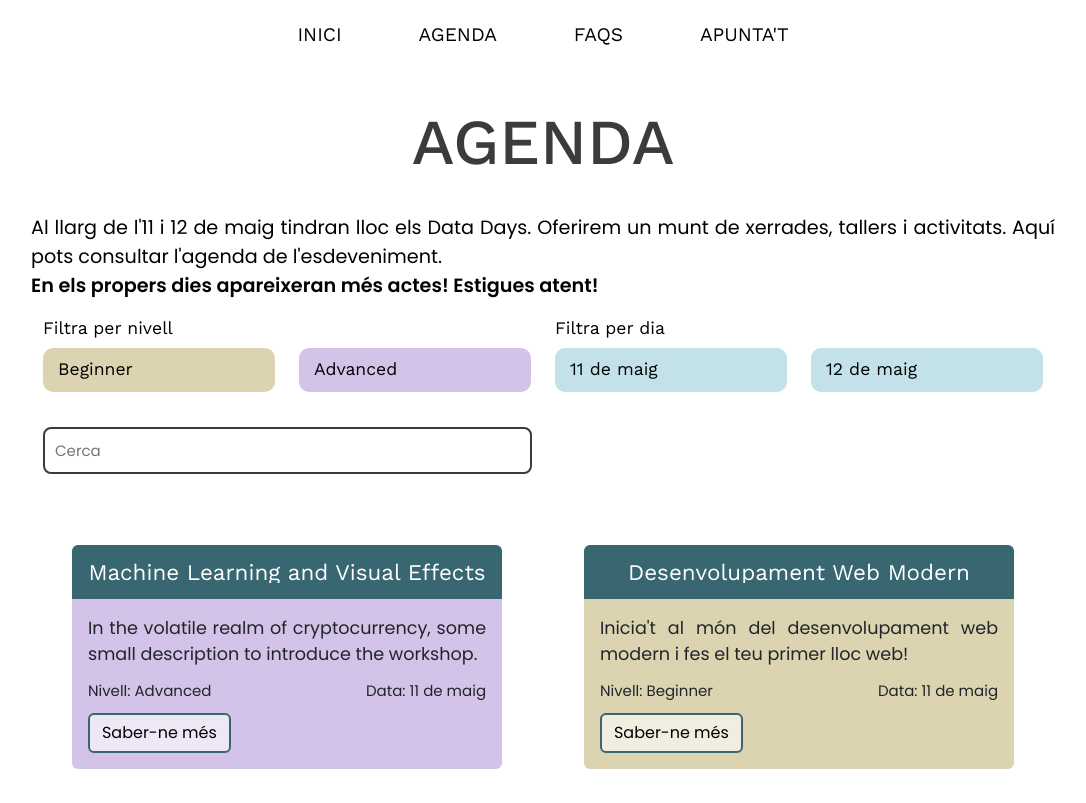
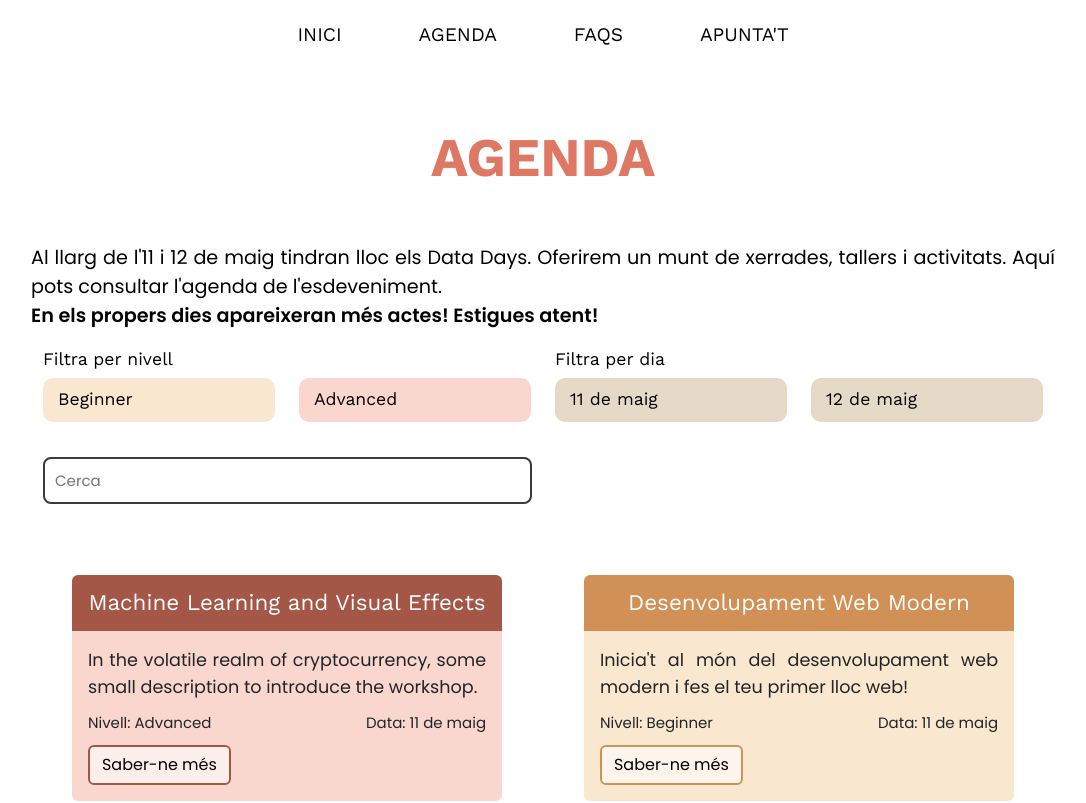
Before and after one commit to orlandoroldan/data_days_web, a React (Vite) app: page /agenda in a window 1280 px wide. Shown: the top 803 px of the page, without its empty margins (97-1183 px from the left). Built offline with nearby package versions, Linux system fonts and the light colour scheme.

Commit message:
changes_by_silvia

```diff
--- a/src/App.css
+++ b/src/App.css
@@ -22,11 +22,21 @@
 .titol-agenda,
 .titol-presentacio {
   margin-bottom: 40px;
-  color: #3a3b3c;
+  /* color: #3a3b3c; */
+
+  /*opció 2*/
+  color:#DE7763;
+  /* background-color: white; */
+
   text-align: center;
-  font-weight: 500 !important;
+  font-weight: 700 !important;
   text-transform: uppercase;
-  font-size: 4rem !important;
+  font-size: 3.4rem !important;
+  padding-top: 20px;
+  padding-bottom:20px;
+  margin-left:80px;
+  margin-right:80px;
+  border-radius:15px;
 }
 
 .btn.btn-orange {
@@ -34,13 +44,23 @@
   color: black;
   align-items: center;
   border-style: solid;
-  border-color: #386671;
+  border-color: #7d6761;
   background-color: rgba(255, 255, 255, 0.6);
   border-width: 2px;
 }
 
-.btn.btn-smooth-transition:hover {
-  background-color: #386671;
+.btn.btn-Beginner {
+  font-size: 1rem !important;
+  color: black;
+  align-items: center;
+  border-style: solid;
+  border-color: #d19156;
+  background-color: rgba(255, 255, 255, 0.6);
+  border-width: 2px;
+}
+
+.btn.btn-Beginner.btn-smooth-transition:hover {
+  background-color: #d19156;
   color: white;
   -moz-transition: all 0.4s ease-in-out;
   -o-transition: all 0.4s ease-in-out;
@@ -48,6 +68,53 @@
   transition: all 0.4s ease-in-out;
 }
 
+.btn.btn-Advanced {
+  font-size: 1rem !important;
+  color: black;
+  align-items: center;
+  border-style: solid;
+  border-color: #a55747;
+  background-color: rgba(255, 255, 255, 0.6);
+  border-width: 2px;
+}
+
+.btn.btn-Advanced.btn-smooth-transition:hover {
+  background-color: #a55747;
+  color: white;
+  -moz-transition: all 0.4s ease-in-out;
+  -o-transition: all 0.4s ease-in-out;
+  -webkit-transition: all 0.4s ease-in-out;
+  transition: all 0.4s ease-in-out;
+}
+
+.btn.btn-smooth-transition:hover {
+  background-color: #7d6761;
+  color: white;
+  -moz-transition: all 0.4s ease-in-out;
+  -o-transition: all 0.4s ease-in-out;
+  -webkit-transition: all 0.4s ease-in-out;
+  transition: all 0.4s ease-in-out;
+}
+
+
+.btn.btn-red {
+  font-size: 1rem !important;
+  color: black;
+  align-items: center;
+  border-style: solid;
+  border-color: #7d6761;
+  background-color: rgba(255, 255, 255, 0.6);
+  border-width: 2px;
+}
+
+.btn.btn-smooth-transition:hover {
+  background-color: #7d6761;
+  color: white;
+  -moz-transition: all 0.4s ease-in-out;
+  -o-transition: all 0.4s ease-in-out;
+  -webkit-transition: all 0.4s ease-in-out;
+  transition: all 0.4s ease-in-out;
+}
 
 /* -------------------- QUI SOM? --------------------------- */
 
@@ -156,6 +223,13 @@ b {
   position: relative;
   height: 100vh;
   overflow-y: hidden !important;
+  animation: fadeIn 2s;
+}
+
+@keyframes fadeIn {
+  0% { opacity: 0; }
+  10% { opacity: 0; }
+  100% { opacity: 1; }
 }
 
 .logo-container>* {
@@ -205,6 +279,7 @@ b {
   font-family: "Poppins", Helvetica, Arial, sans-serif;
   display: flex;
   background-color: #cb3f4b;
+  /* background-color: #DE7763; */
   width: fit-content;
 }
 
@@ -257,10 +332,36 @@ b {
 
 /* ---------------- FAQs ----------------------------- */
 
+.separator {
+  background-color: #DE7763;
+  color:#DE7763;
+  width:106.4% !important;
+  margin-left:-3.2%;
+  /* border-radius:15px; */
+  margin-top:10px;
+  font-size:0.35rem;
+  margin-bottom:10px;
+}
+
+.FAQsection {
+  padding:3%;
+  background-color:#fbe4df;
+  padding-bottom:2%;
+  border-radius:10px;
+  margin-bottom:25px;
+}
+
 .FAQsection h3 {
   font-size: 1.9rem;
-  margin-top: 1.75rem;
+  font-weight: 450;
+  /* margin-top: 1.5rem; */
+  width:100%;
+  color:#DE7763;
+  border-top-left-radius: 4px;
+  border-top-right-radius: 7px;
+  margin-bottom:1%;
 }
+
 
 .FAQquestion {
   padding-top: 11px;
--- a/src/components/Filter/Filter.jsx
+++ b/src/components/Filter/Filter.jsx
@@ -4,14 +4,26 @@ import "./Filter.css";
 const capitalize = (str) =>
   str.charAt(0).toUpperCase() + str.slice(1).toLowerCase();
 
-const color_by_level = (level) => {
-  if (level.level === "Beginner") {
-    return "#dcd4b1";
+const color_by_level = (state,level) => {
+
+  if (state === "unclicked"){
+    if (level.level === "Beginner") {
+      return "#fae7cf";
+    }
+    else if (level.level === "Advanced") {
+      return "#f9d7cf";
+    }
+    return "#e5dac7";
   }
-  else if (level.level === "Advanced") {
-    return "#d3c3e9";
+  if (state === "clicked"){
+    if (level.level === "Beginner") {
+        return "#d19156";
+    }
+    else if (level.level === "Advanced"){
+        return "#a55747"
+    }
+    return "#7d6761";
   }
-  return "#c3e1e9";
 };
 
 const Filter = ({ level, isActive, onClick }) => {
@@ -20,9 +32,9 @@ const Filter = ({ level, isActive, onClick }) => {
       <div
         className="wrapper"
         onClick={onClick}
-        style={{ backgroundColor: `${isActive ? "#386671" : color_by_level({ level })}` }}
+        style={{ backgroundColor: `${isActive ? color_by_level("clicked", { level }) : color_by_level("unclicked",{ level })}` }}
       >
-        <h3 className="title text-nowrap" style={{ color: `${isActive ? color_by_level({ level }) : "black"}` }}>{capitalize(level)}</h3>
+        <h3 className="title text-nowrap" style={{ color: `${isActive ? color_by_level("unclicked", { level }) : "black"}` }}>{capitalize(level)}</h3>
       </div>
     </div>
 
--- a/src/components/Modal/Modal.css
+++ b/src/components/Modal/Modal.css
@@ -10,8 +10,9 @@
     padding-left: 5%;
     padding-right: 20%;
     border-radius: 5px;
-    color: black;
-    background-color: rgb(203, 184, 159);
+    color: white;
+    /* background-color: rgb(203, 184, 159); */
+    background-color: #7d6761;
     font-weight: 500;
     font-size: 1.6rem;
     text-align: left;
--- a/src/components/Workshop/Workshop.css
+++ b/src/components/Workshop/Workshop.css
@@ -29,7 +29,8 @@
   color: white;
   height: 20%;
   text-align: center;
-  background-color: #386671;
+  /* background-color: #386671; */
+  background-color: #4795a5;
   font-size: 1.4rem;
 }
 
@@ -38,6 +39,8 @@
   -webkit-line-clamp: 1;
   -webkit-box-orient: vertical;
   overflow: hidden;
+  font-size:1em;
+  padding-bottom:2px;
 }
 
 .workshop-content {
--- a/src/components/Workshop/Workshop.jsx
+++ b/src/components/Workshop/Workshop.jsx
@@ -3,9 +3,15 @@ import PropTypes from 'prop-types';
 import Modal from '../Modal/Modal';
 import "./Workshop.css";
 
-const level_to_color = (level) => {
-  if (level === "Beginner") return "#dcd4b1";
-  return "#d3c3e9";
+const level_to_color = (where, level) => {
+  if (where == "text"){
+    if (level === "Beginner") return "#fae7cf";// return "#c7e5da"; // return "#c6e7d3";
+    return "#f9d7cf";//"#dac7e5"; // return "#dac7e5";
+  }
+  if (where == "title"){
+    if (level ==="Beginner") return "#d19156";
+    return "#a55747";
+  }
 };
 
 const Workshop = ({ item }) => {
@@ -17,16 +23,16 @@ const Workshop = ({ item }) => {
     <>
       <div className="card profile workshop">
         <div className="card-body profile-title p-0">
-          <div className="workshop-title p-3 rounded-top">
+          <div className="workshop-title p-3 rounded-top" style={{backgroundColor: level_to_color("title", `${level}`)}}>
             <h3>{title}</h3>
           </div>
-          <div className="workshop-content p-3 rounded-bottom" style={{ backgroundColor: level_to_color(`${level}`) }}>
+          <div className="workshop-content p-3 rounded-bottom" style={{ backgroundColor: level_to_color("text",`${level}`) }}>
             <p className='description'>{small_description}</p>
             <div className='details'>
               <span className='level'>Nivell: {level}</span>
               <span className='date'>Data: {date}</span>
             </div>
-            <a className="btn btn-smooth-transition btn-orange" onClick={() => setModalOpen(true)}>Saber-ne més</a>
+            <a className={`btn btn-smooth-transition btn-${level}`} onClick={() => setModalOpen(true)}>Saber-ne més</a>
             <Modal
               hasCloseBtn={true}
               isOpen={isOpen}
--- a/src/pages/Agenda.jsx
+++ b/src/pages/Agenda.jsx
@@ -17,7 +17,7 @@ const Agenda = () => {
   return (
     <div id='agenda-section' className='app-section'>
       <div style={{ paddingBottom: "20px" }}>
-        <h2 className='titol-agenda'>Agenda</h2>
+        <h2 className='titol-agenda' style={{color:"#DE7763"}}>Agenda</h2>
         <p>Al llarg de l&apos;11 i 12 de maig tindran lloc els Data Days. Oferirem un munt de xerrades, tallers i activitats. Aquí pots consultar l&apos;agenda de l&apos;esdeveniment.</p>
         <p><strong>En els propers dies apareixeran més actes! Estigues atent!</strong></p>
       </div>
--- a/src/pages/FAQ.jsx
+++ b/src/pages/FAQ.jsx
@@ -9,6 +9,8 @@ const FAQ = () => {
         </h2>
         <div className="FAQsection">
           <h3>SOBRE L&apos;ESDEVENIMENT</h3>
+          <div className='separator'>s</div>
+
           <div className="FAQquestion">
             A quina hora comença i acaba l&apos;esdeveniment?
           </div>
@@ -55,6 +57,8 @@ const FAQ = () => {
         </div>
         <div className="FAQsection">
           <h3>PARTICIPANTS</h3>
+          <div className='separator'>a</div>
+
           <div className="FAQquestion">
             Puc assistir només a una xerrada?
           </div>
@@ -103,8 +107,11 @@ const FAQ = () => {
           <div className='FAQanswer'>Si tens encara més dubtes, pots contactar amb nosaltres a <a href="mailto:hola@aed.cat">hola@aed.cat</a>!</div>
         </div>
 
+
         <div className="FAQsection">
           <h3>VOLUNTARIS</h3>
+          <div className='separator'>a</div>
+
           <div className="FAQquestion">
             Com puc apuntar-me com a persona voluntària?
           </div>
@@ -121,6 +128,8 @@ const FAQ = () => {
 
         <div className="FAQsection">
           <h3>EMPRESES</h3>
+          <div className='separator'>a</div>
+
           <div className="FAQquestion">
             M&apos;agradaria patrocinar l&apos;esdeveniment. Com ho puc fer?
           </div>
```
